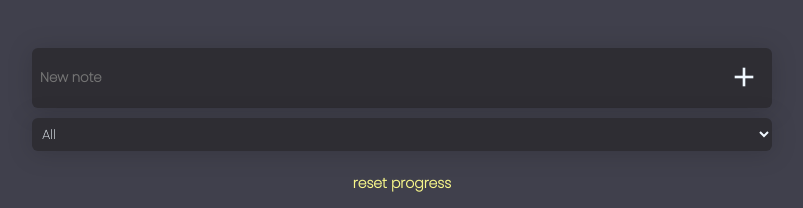
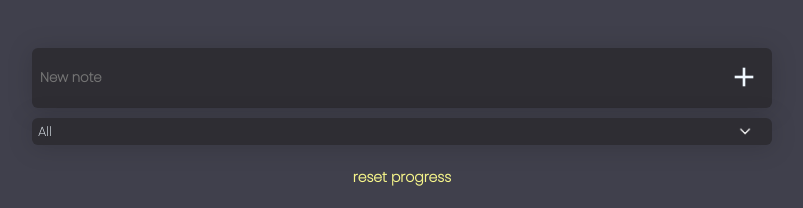
Before and after one commit to lucianoaraus/todo-react-app, a React (Create React App) app: page / in a window 1280 px wide. Shown: the top 208 px of the page, without its empty margins (238-1041 px from the left). Built offline with nearby package versions, Linux system fonts and the light colour scheme.

Commit message:
paddings corrections

```diff
--- a/src/components/ListContainer/styles.scss
+++ b/src/components/ListContainer/styles.scss
@@ -5,6 +5,7 @@
   width: 740px;
   height: 500px;
   margin-top: 48px;
+  padding: 0 18px;
 }
 
 .reset-button {
@@ -27,8 +28,17 @@
   border-radius: 6px;
   outline: none;
   background: #2e2d33;
-
   color: #f0f8ff;
   font-family: "Poppins", sans-serif;
   filter: drop-shadow(0px 2px 12px #00000026);
+
+  /* Arrow Padding Problem */
+  box-sizing: border-box;
+  appearance: none;
+  -webkit-appearance: none;
+  -moz-appearance: none;
+  background-image: url("../../assets/white-arrow.png");
+  background-repeat: no-repeat;
+  background-size: 14px 14px;
+  background-position: calc(100% - 20px);
 }
```
Also changed, not shown: src/assets/white-arrow.png (added).
